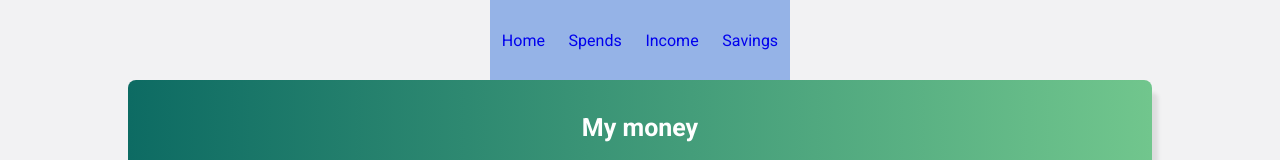
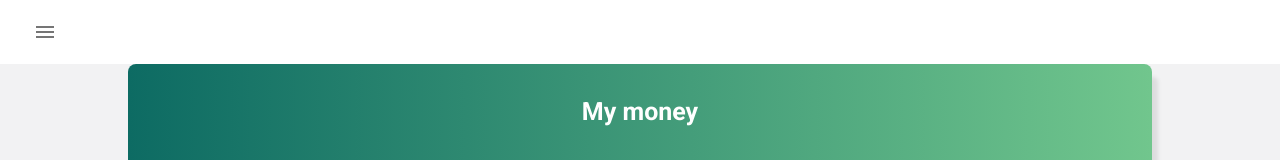
Before and after one commit to AnyaGalkina/finance_tracker, a React (Create React App) app: page / in a window 1280 px wide. Shown: the top 160 px of the page. Built offline with nearby package versions, Linux system fonts and the light colour scheme.

Commit message:
Add hidden menu

```diff
--- a/src/common/components/Header/Header.module.css
+++ b/src/common/components/Header/Header.module.css
@@ -1,7 +1,8 @@
-.header {
-    height: 80px;
-    background-color: #95b3e7;
-    display: flex;
-    justify-content: flex-end;
-    align-items: center;
+.link {
+    text-decoration: none;
+    color: black;
 }
+
+.link:hover {
+   color: #0d6b63;
+}
--- a/src/common/components/Header/Header.tsx
+++ b/src/common/components/Header/Header.tsx
@@ -1,13 +1,89 @@
-import React from 'react';
-import style from "./Header.module.css";
-import Nav from "./Nav/Nav";
+import React, {useState} from "react";
+import {ROUTES} from "../../enums/routes-enum";
+import AppBar from "@mui/material/AppBar";
+import Box from "@mui/material/Box";
+import Divider from "@mui/material/Divider";
+import Drawer from "@mui/material/Drawer";
+import IconButton from "@mui/material/IconButton";
+import List from "@mui/material/List";
+import ListItem from "@mui/material/ListItem";
+import ListItemButton from "@mui/material/ListItemButton";
+import MenuIcon from "@mui/icons-material/Menu";
+import Toolbar from "@mui/material/Toolbar";
+import Typography from "@mui/material/Typography";
+import {NavLink} from "react-router-dom";
+import styles from "./Header.module.css";
 
-const Header: React.FC = () => {
+interface Props {
+    window?: () => Window;
+}
+
+const navItems = [{item: "Home", path: ROUTES.HOME}, {item: "Spends", path: ROUTES.SPENDS}, {
+    item: "Income",
+    path: ROUTES.INCOME
+}, {item: "Savings", path: ROUTES.SAVINGS}];
+
+export const Header = (props: Props) => {
+    const {window} = props;
+    const [mobileOpen, setMobileOpen] = useState(false);
+
+    const handleDrawerToggle = () => {
+        setMobileOpen(!mobileOpen);
+    };
+
+    const drawer = (
+        <Box onClick={handleDrawerToggle} sx={{textAlign: "center"}} style={{width: "240px"}}>
+            <Typography variant="h6" sx={{my: 2}}>
+                FINANCE TRACKER
+            </Typography>
+            <Divider/>
+            <List>
+                {navItems.map((nav, index) => (
+                    <ListItem key={index} disablePadding>
+                        <ListItemButton sx={{textAlign: "center"}}>
+                            <NavLink to={nav.path} className={styles.link}>{nav.item}</NavLink>
+                        </ListItemButton>
+                    </ListItem>
+                ))}
+            </List>
+        </Box>
+    );
+
+    const container = window !== undefined ? () => window().document.body : undefined;
+
     return (
-        <div className={style.header}>
-            <Nav />
-        </div>
+        <Box sx={{display: "flex"}}>
+            <AppBar component="nav" style={{backgroundColor: "white", boxShadow:"none"}}>
+                <Toolbar style={{marginLeft: "1%"}}>
+                    <IconButton
+                        // color="inherit"
+                        aria-label="open drawer"
+                        edge="start"
+                        onClick={handleDrawerToggle}
+                    >
+                        <MenuIcon/>
+                    </IconButton>
+                </Toolbar>
+            </AppBar>
+            <Box component="nav">
+                <Drawer
+                    container={container}
+                    variant="temporary"
+                    open={mobileOpen}
+                    onClose={handleDrawerToggle}
+                    ModalProps={{
+                        keepMounted: true,
+                    }}
+                >
+                    {drawer}
+                </Drawer>
+            </Box>
+            <Box component="main">
+                <Toolbar/>
+            </Box>
+        </Box>
     );
-};
+}
+
 
 export default Header;
```
